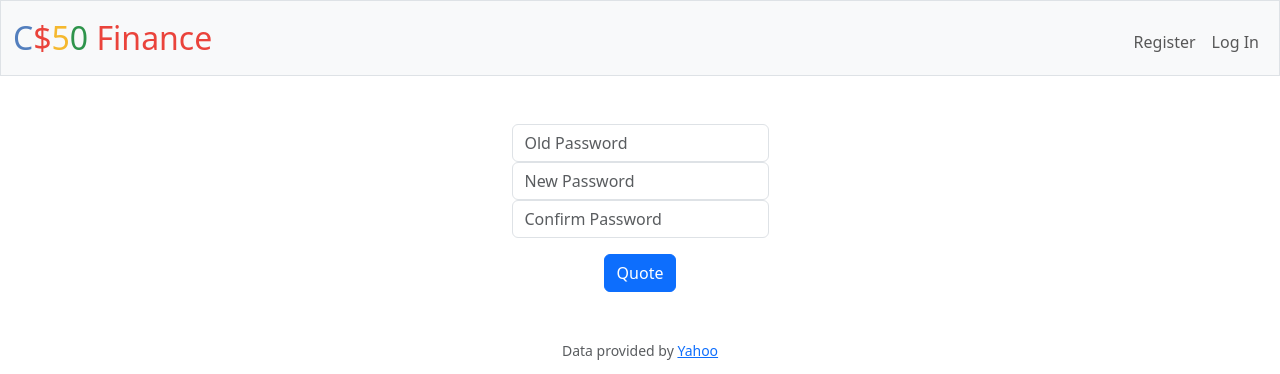
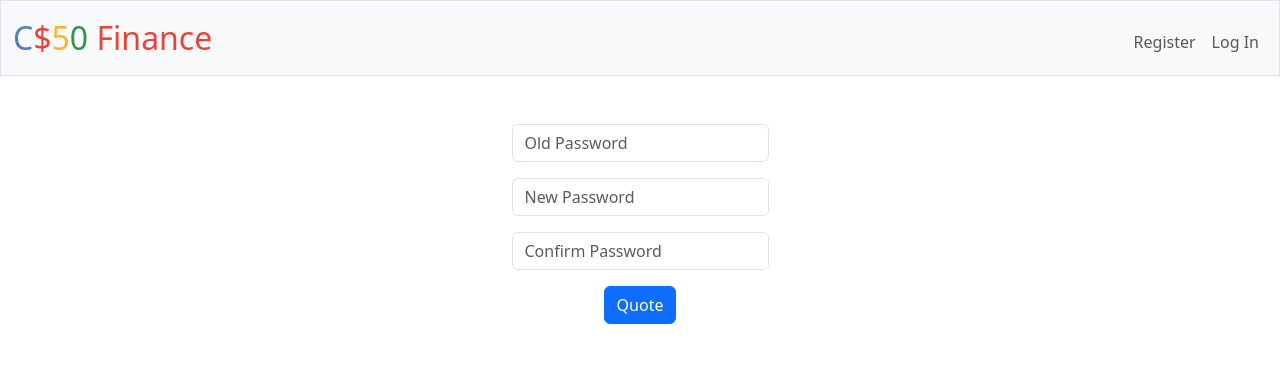
Before and after one commit to sayviar/cs50, a Flask app: template finance/templates/changePassword.html in a window 1280 px wide. Shown: the top 374 px of the page. Run offline with Flask 3, Linux system fonts and the light colour scheme; the template is opened without the code that fills it, so the values that code supplies are empty; parts of the project's set-up code (start-up, migrations or seed data) failed here and were passed over; some libraries are stand-ins or nearby versions.

Commit message:
Mon, Aug 12, 2024, 3:29 PM +02:00

```diff
--- a/finance/app.py
+++ b/finance/app.py
@@ -210,7 +210,7 @@ def sell():
     stocks = db.execute("SELECT symbol FROM portfolio WHERE user_id = ?", session["user_id"])
     return render_template("sell.html", stocks = stocks)
 
-@app.rout("/changePassword", methods=["GET","POST"])
+@app.route("/changePassword", methods=["GET","POST"])
 @login_required
 def changePassword():
     """Change Password"""
@@ -223,4 +223,4 @@ def changePassword():
             db.execute("UPDATE users SET hash = ? WHERE user_id = ?", generate_password_hash(newPassword, method='pbkdf2', salt_length=16), session["user_id"])
             flash("Password has been changed!")
             return redirect("/portfolio")
-    return render_template("/changePassword")
+    return render_template("/changePassword.html")
--- a/finance/templates/changePassword.html
+++ b/finance/templates/changePassword.html
@@ -9,10 +9,17 @@
     <form id="changePassword" action="/changePassword" method="post">
         <div class="mb-3">
             <input class="form-control mx-auto w-auto" name="oldPassword" placeholder="Old Password" type="password">
+        </div>
+            <div class="mb-3">
             <input class="form-control mx-auto w-auto" name="newPassword" placeholder="New Password" type="password">
+        </div>
+            <div class="mb-3">
             <input class="form-control mx-auto w-auto" name="confirmPassword" placeholder="Confirm Password" type="password">
         </div>
+        </div>
+        <div class="mb-3">
         <button class="btn btn-primary" onClick="passwordCheck()">Quote</button>
+    </div>
 
     </form>
     <script>
```
